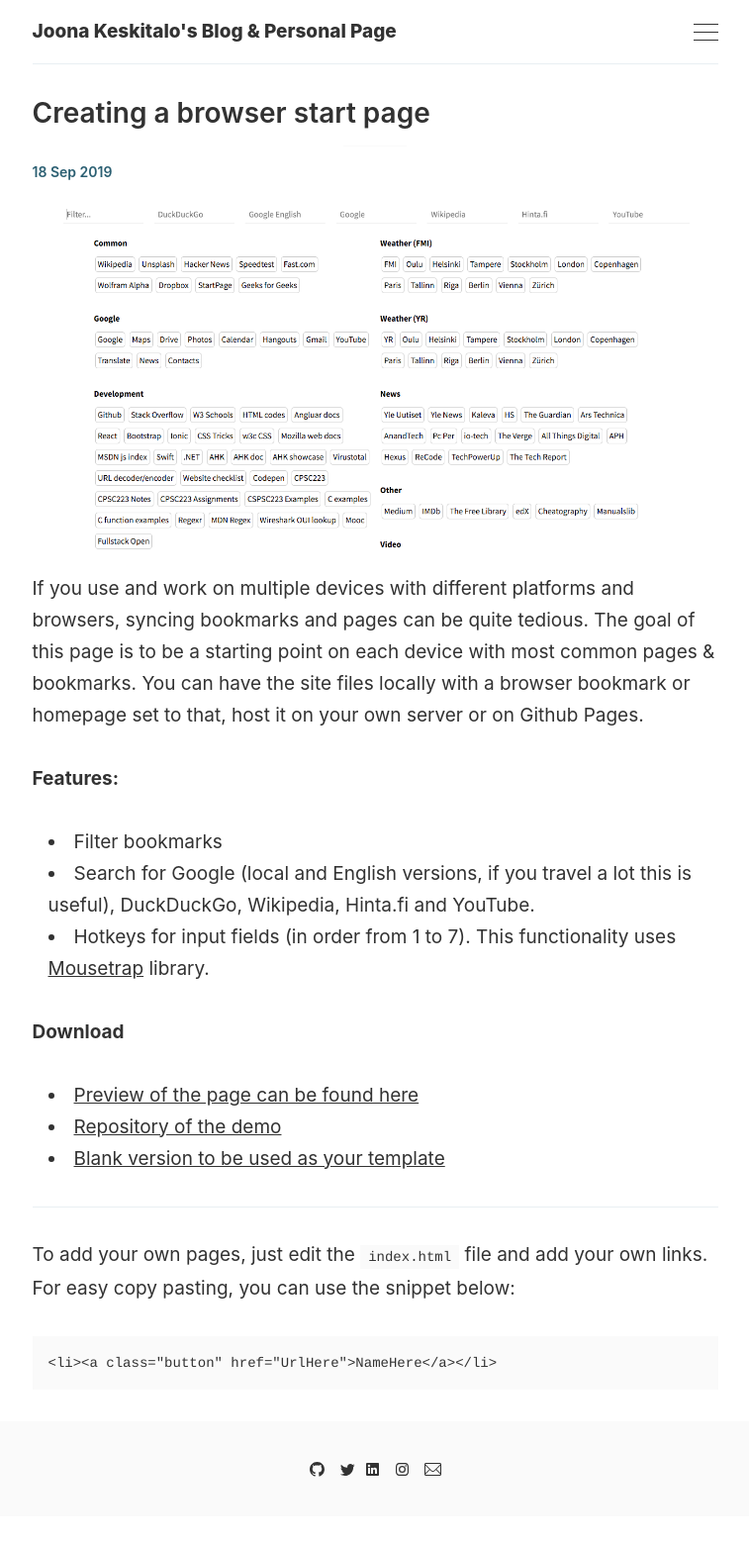
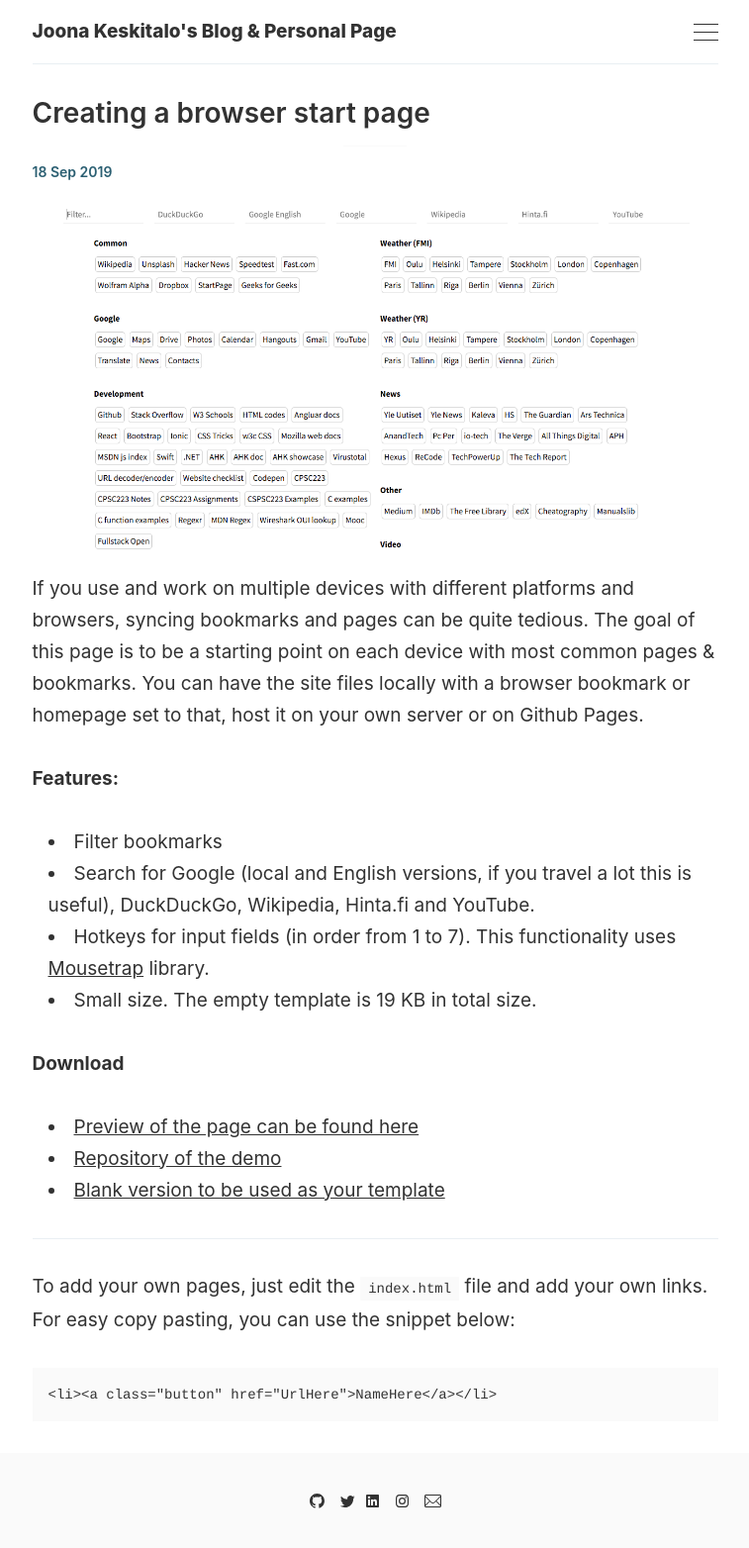
Before and after one commit to joonakeskitalo/joonakeskitalo.github.io, a Jekyll site: the page built from _posts/2019-09-18-Browser-start-page.md, in a window 1280 px wide. Shown: the whole page at 99% size, without its empty margins (261-1018 px from the left). Built offline with Jekyll 4.4.1, drawn with Linux system fonts in a browser that asks for light colours; before the commit the page ends 1532 px from its top, so only the background shows below that.

Commit message:
Update 2019-09-18-Browser-start-page.md

```diff
--- a/_posts/2019-09-18-Browser-start-page.md
+++ b/_posts/2019-09-18-Browser-start-page.md
@@ -5,16 +5,14 @@
 image: '/images/posts/browser_start_page_preview.png'
 ---
 
-
 If you use and work on multiple devices with different platforms and browsers, syncing bookmarks and pages can be quite tedious. The goal of this page is to be a starting point on each device with most common pages & bookmarks. <!--more-->You can have the site files locally with a browser bookmark or homepage set to that, host it on your own server or on Github Pages.
-
-
 
 **Features:**
 
 - Filter bookmarks
 - Search for Google (local and English versions, if you travel a lot this is useful), DuckDuckGo, Wikipedia, Hinta.fi and YouTube.
 - Hotkeys for input fields (in order from 1 to 7). This functionality uses [Mousetrap](https://github.com/ccampbell/mousetrap) library.
+- Small size. The empty template is 19 KB in total size.
 
 <!---->
 
```
